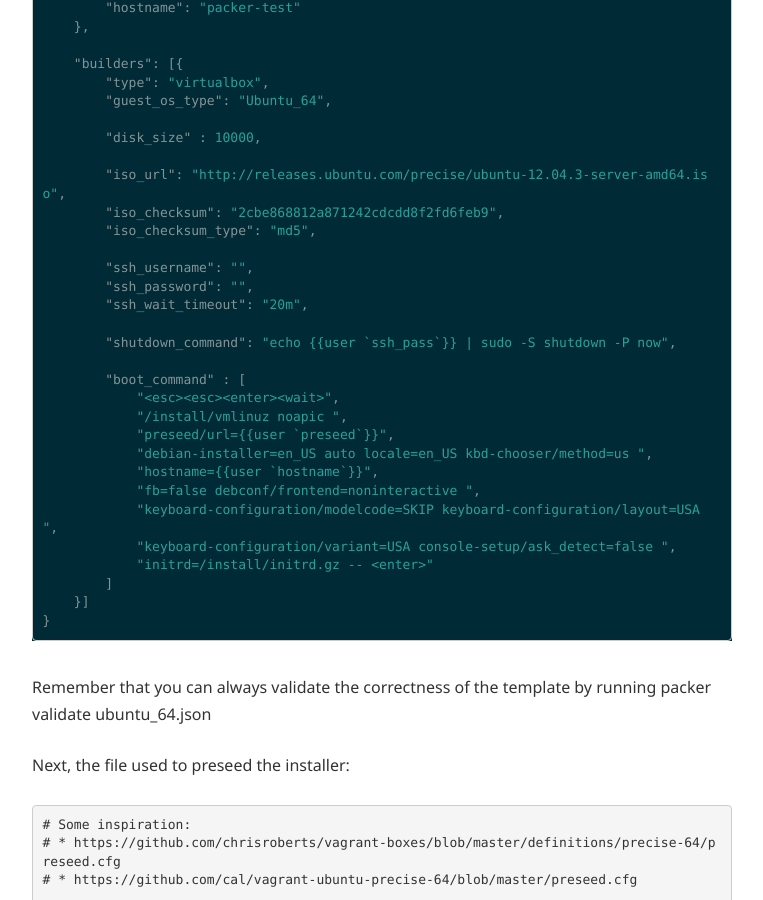
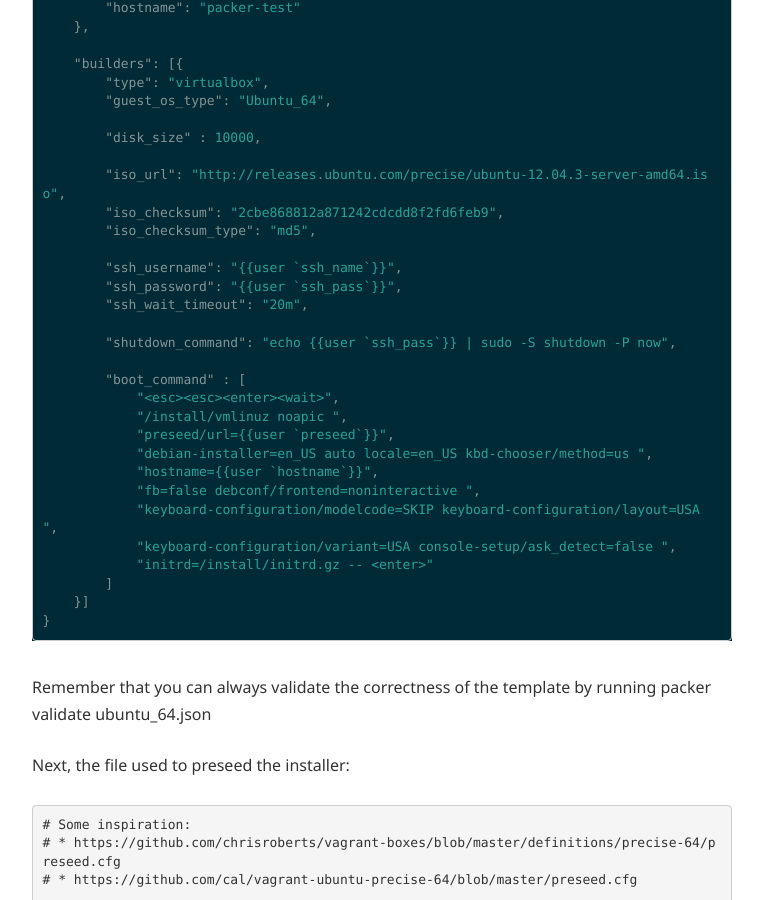
Before and after one commit to ik-fractel/kappataumu.github.com, a Jekyll site: the page built from _posts/2013-09-08-creating-an-Ubuntu-VM-with-packer.md, in a window 1280 px wide and 900 px high, scrolled down 2034 px. Shown: the whole window, without its empty margins (258-1021 px from the left). Built offline with Jekyll 4.4.1, drawn with Linux system fonts in a browser that asks for light colours; nearby versions of some CDN libraries; Markdown is read by kramdown in place of the engine named in the settings.

Commit message:
Updated 2013-09-08-creating-an-Ubuntu-VM-with-packer.md

```diff
--- a/_posts/2013-09-08-creating-an-Ubuntu-VM-with-packer.md
+++ b/_posts/2013-09-08-creating-an-Ubuntu-VM-with-packer.md
@@ -48,8 +48,8 @@
         "iso_checksum": "2cbe868812a871242cdcdd8f2fd6feb9",
         "iso_checksum_type": "md5",
 
-        "ssh_username": "{{user `ssh_name`}}",
-        "ssh_password": "{{user `ssh_pass`}}",
+        "ssh_username": "{{ "{{user `ssh_name`"}}}}",
+        "ssh_password": "{{ "{{user `ssh_pass`"}}}}",
         "ssh_wait_timeout": "20m",
 
         "shutdown_command": "echo {{ "{{user `ssh_pass`"}}}} | sudo -S shutdown -P now",
```
